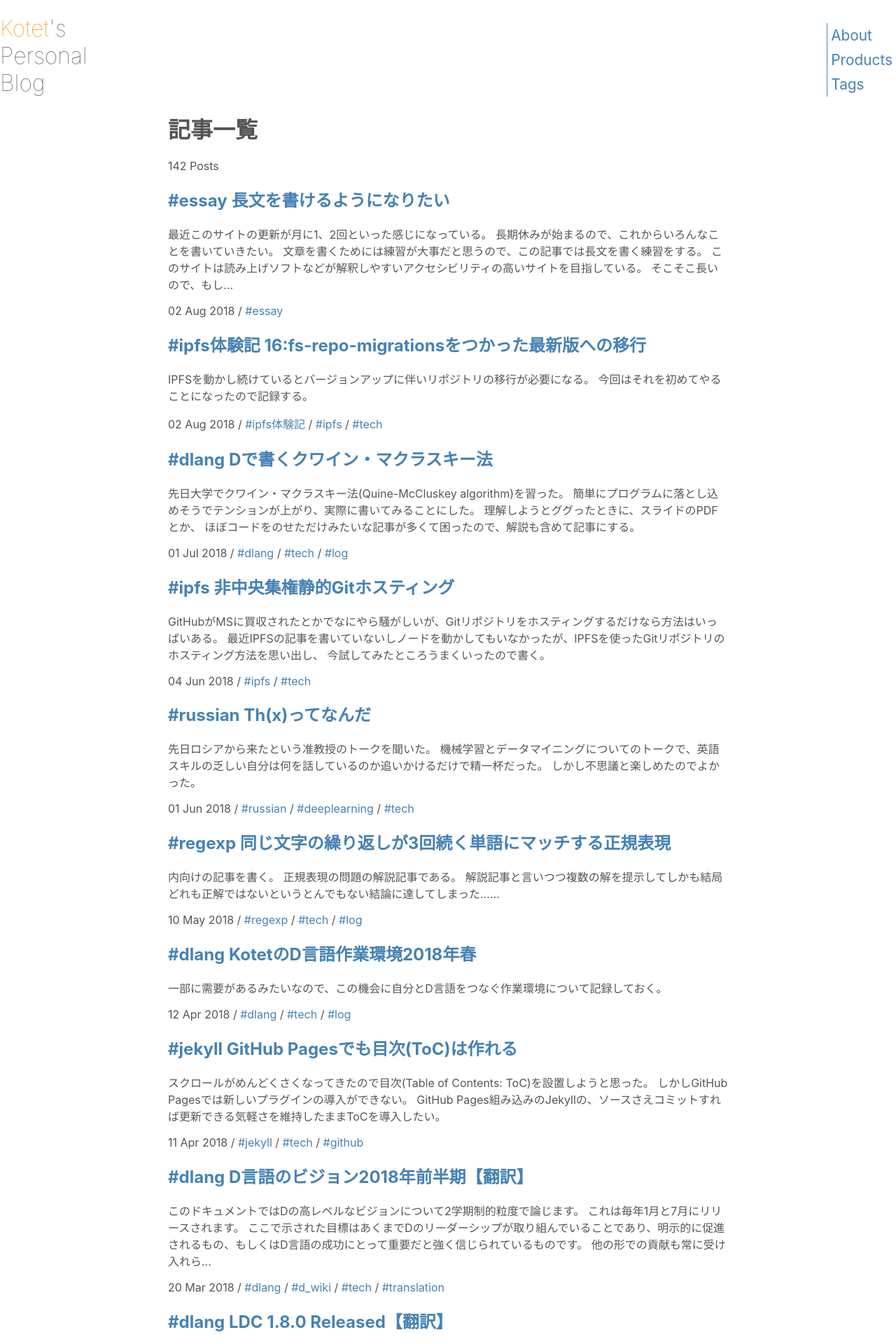
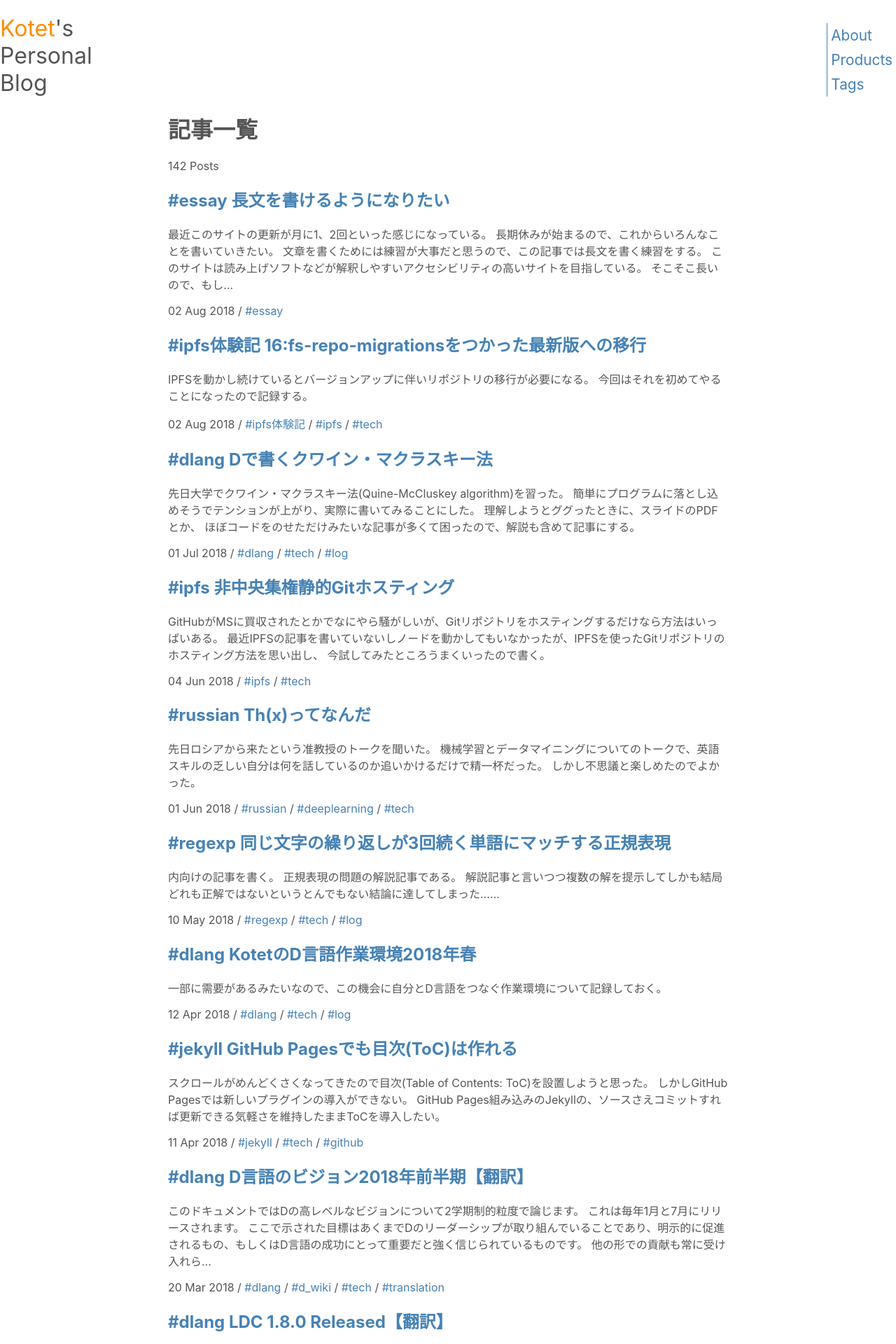
Before and after one commit to kotet/kotet.github.io, a Jekyll site: the page built from index.md, in a window 1280 px wide. Shown: the top 1920 px of the page at 70% size. Built offline with Jekyll 4.4.1, drawn with Linux system fonts in a browser that asks for light colours.

Commit message:
フォント調整

```diff
--- a/_sass/main.scss
+++ b/_sass/main.scss
@@ -32,7 +32,7 @@ header{
         }
     }
     h1 {
-        font-weight: 100;
+        font-weight: normal;
         font-size: 2em;
         a {
             color: inherit;
```
